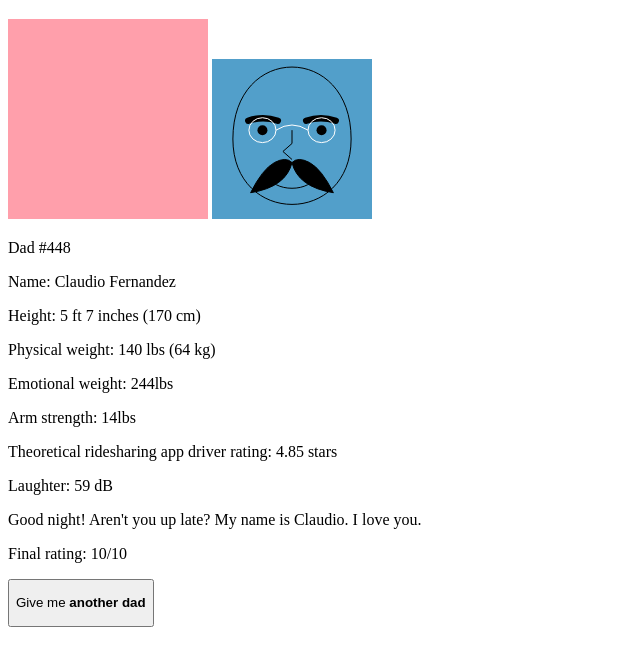
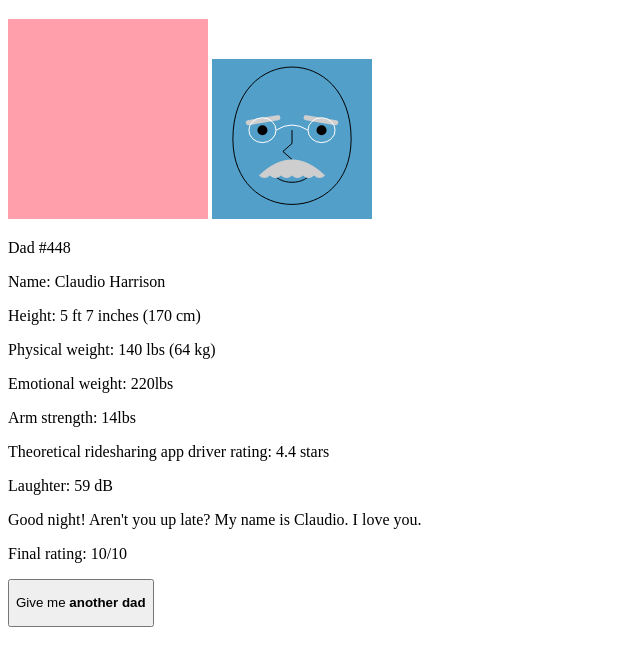
Before and after one commit to dainryoo/dads, a plain HTML site: page index.html in a window 1280 px wide. Shown: the part 61-726 px from the top of the page, without its empty margins (0-640 px from the left). Drawn offline with Linux system fonts and the light colour scheme.

Commit message:
ANOTHER mustache

```diff
--- a/face.js
+++ b/face.js
@@ -160,6 +160,7 @@ function generateFace() {
         brows[i].setAttribute("d", "M " + browStart + ", Q " + browMid + " " + browEnd);
         brows[i].setAttribute("stroke-width", browThickness);
         brows[i].setAttribute("stroke-linecap", "round");
+        brows[i].setAttribute("stroke", hairColor);
     }
 
     // -------------
@@ -217,21 +218,58 @@ function generateFace() {
     // -------------
     // mustache
     // -------------
-    if (Math.abs(id%10-weightImperial%10) > 4) {
+    if (Math.abs(id%10-weightImperial%10) > 3) {
+        if (id%10 > weightImperial%10) {
+            var mustache = document.getElementById('mustache').children;
+            var stacheWidth = jawWidth * 0.56;
+
+            var stacheLeftX = centerX - (stacheWidth/2);
+            var stacheRightX = centerX + (stacheWidth/2);
+            var stacheTopX = (stacheLeftX + stacheRightX)/2;
+            var stacheTopY = noseEndY - height*0.1;
+            var stacheHeight = height*0.2;
+            var stacheY0 = stacheTopY + stacheHeight;
+
+
+            var stacheLeft = stacheLeftX + " " + stacheY0;
+            var stacheRight = stacheRightX + " " + stacheY0;
+            var stacheTopCenter = stacheTopX + " " + stacheTopY;
+            mustache[0].setAttribute("d", "M " + stacheRight + ", Q " + stacheTopCenter + " " + stacheLeft);
+
+            var stacheY1 = stacheY0 + 5;
+
+            if (id%10%2 == 0) {
+                var increment = stacheWidth/6;
+            } else {
+                var increment = stacheWidth/5;
+            }
+            for (var i = stacheLeftX; (stacheRightX-i) > 1; i += increment) {
+                var x1 = i + increment;
+                var x0 = (i + x1)/2;
+                var coord0 = x0 + " " + stacheY1;
+                var coord1 = x1 + " " + stacheY0;
+                mustache[0].setAttribute("d", mustache[0].getAttribute("d") + ", Q " + coord0 + " " + coord1);
+            }
+
+            mustache[0].setAttribute("stroke-width", 1);
+            mustache[0].setAttribute("fill", hairColor);
+            mustache[1].setAttribute("d", "");
+
+        } else {
             // ** mustacheCoefficient = -0.02 to 0.2 **
             // ** the higher the subtraction, the curlier and twirled up
             // ** the higher the addition, the smoother and droopier
             // ** depends on id and weight: map id%10-weight%10 (-9, 9) to (-0.02, 0.2)
             var mustacheCoefficient = -0.02 + ((id%10-weightImperial%10)+9)*(0.2+0.02)/(9+9); // [-0.02, 0.2]
             pringlesMustache(jawWidth, height, noseEndY, centerY, centerX, mustacheCoefficient);
-    } else {
+        }
+    } else  {
         var mustache = document.getElementById('mustache').children;
         for (var i = 0; i < mustache.length; i++) {
             mustache[i].setAttribute("d", "");
         }
     }
 }
-
 
 function pringlesMustache(jawWidth, height, noseEndY, centerY, centerX, mustacheCoefficient) {
     var mustache = document.getElementById('mustache').children;
@@ -267,6 +305,6 @@ function pringlesMustache(jawWidth, height, noseEndY, centerY, centerX, mustache
         var stacheBottom = stacheBottomX + " " + stacheBottomY;
         mustache[i].setAttribute("d", "M " + stacheCenter + ", Q " + stacheTop + " " + stacheDip + " , T " + stacheEnd + ", Q " + stacheBottom + " " + stacheCenter);
         mustache[i].setAttribute("stroke-width", 1);
-        mustache[i].setAttribute("fill", "black");
+        mustache[i].setAttribute("fill", hairColor);
     }
 }
--- a/index.html
+++ b/index.html
@@ -12,7 +12,7 @@
         <h1>hi i'm dad!</h1>
         <svg width="200" height="200">
             <rect x="0" y="0" width="200" height="200" fill="#FF9FAB" />
-            <path id="mostache" stroke="black" />
+            <path id="mostache" stroke="black" / fill="transparent">
 
         </svg>
         <svg id="face-container" width="160" height="160">
@@ -24,8 +24,8 @@
                 <circle />
             </g>
             <g id="eyebrows">
-                <path stroke="black" fill="transparent" />
-                <path stroke="black" fill="transparent" />
+                <path fill="transparent" />
+                <path fill="transparent" />
             </g>
             <path id="nose" stroke="black" fill="transparent" />
 
@@ -37,8 +37,8 @@
 
             <path id="mouth" stroke="black" fill="transparent"/>
             <g id="mustache">
-                <path stroke="black" />
-                <path stroke="black" />
+                <path />
+                <path />
             </g>
         </svg>
 
--- a/script.js
+++ b/script.js
@@ -19,8 +19,11 @@ var armStrength;
 var driverRating;
 var laughter;
 
+var hairColor;
+
 function randomDad() {
     calculateStats();
+
     document.getElementById('id').innerHTML = "#" + formattedID;
     document.getElementById('name').innerHTML = firstName + " " + lastName;
     document.getElementById('height').innerHTML = heightImperialFeet + " ft " + heightImperialInches + " inches (" + heightMetric + " cm)";
@@ -47,6 +50,7 @@ function calculateStats() {
     calculateArmStrength();
     calculateDriverRating();
     calculateLaughter();
+    calculateHairColor();
 }
 
 
@@ -71,7 +75,7 @@ function generateID() {
 // pick a random first name and last name
 function generateName() {
     firstName = names[id%names.length];
-    lastName = surnames[surnames.length - Math.round(id*1.3)%surnames.length];
+    lastName = surnames[surnames.length - 1 - Math.round(id*1.3)%surnames.length];
 }
 
 // generate a random height
@@ -185,3 +189,8 @@ function calculateLaughter() {
     var z = x-y; // [10, 21]
     laughter = Math.round(50 + (z-10)*(75-50)/(21-10)); // map [10, 21] to [50-75]
 }
+
+function calculateHairColor() {
+    // 000000 -
+    hairColor = "#cecece";
+}
```
Lines whose indentation alone changed are shown as unchanged.
